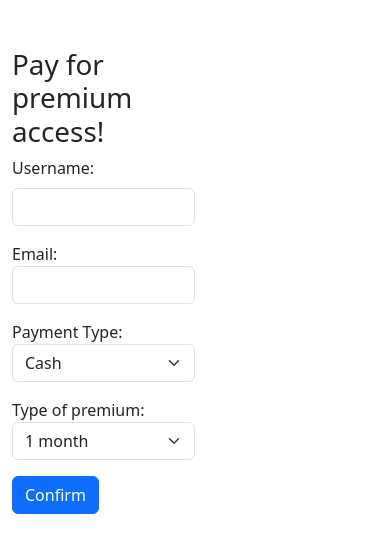
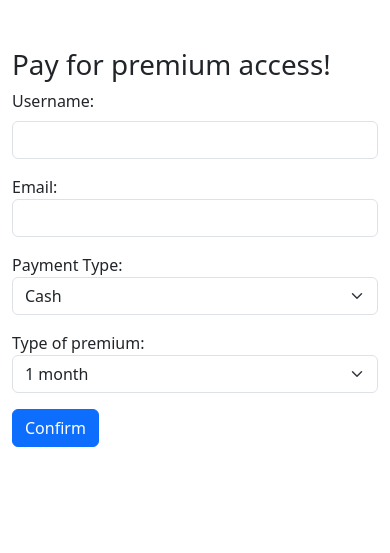
Before and after one commit to DanielADK/tul-stin, a PHP site: template src/View/pay.twig in a window 390 px wide. Shown: the part 56-609 px from the top of the page. Run offline with PHP 8.4, Linux system fonts and the light colour scheme; the template is opened without the code that fills it, so the values that code supplies are empty; some libraries are stand-ins or nearby versions.

Commit message:
small screen adjustment
Signed-off-by: Daniel Adámek <daniel.adamek123@icloud.com>

```diff
--- a/src/View/pay.twig
+++ b/src/View/pay.twig
@@ -1,7 +1,7 @@
 {% extends "template.twig" %}
 
 {% block content %}
-    <div class="col-6">
+    <div class="col-lg-6 col-sm-12">
         <h1>Pay for premium access!</h1>
 
         <form class="g-3" id="paymentForm" method="POST">
```
